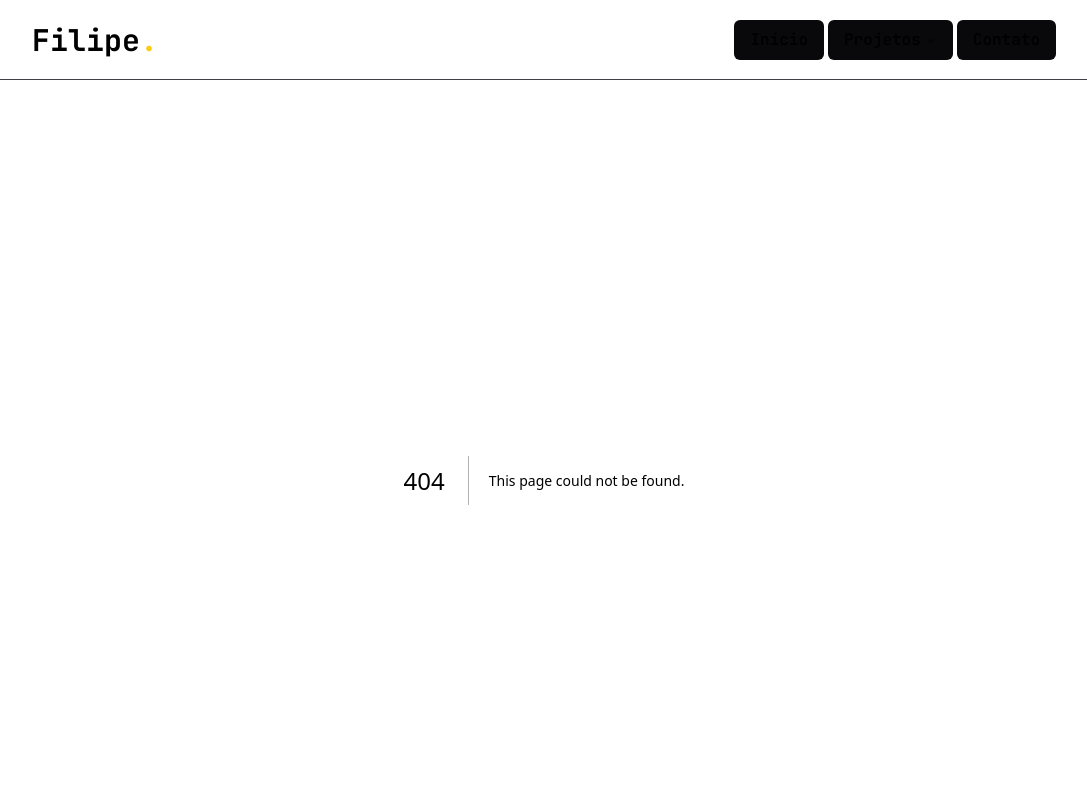
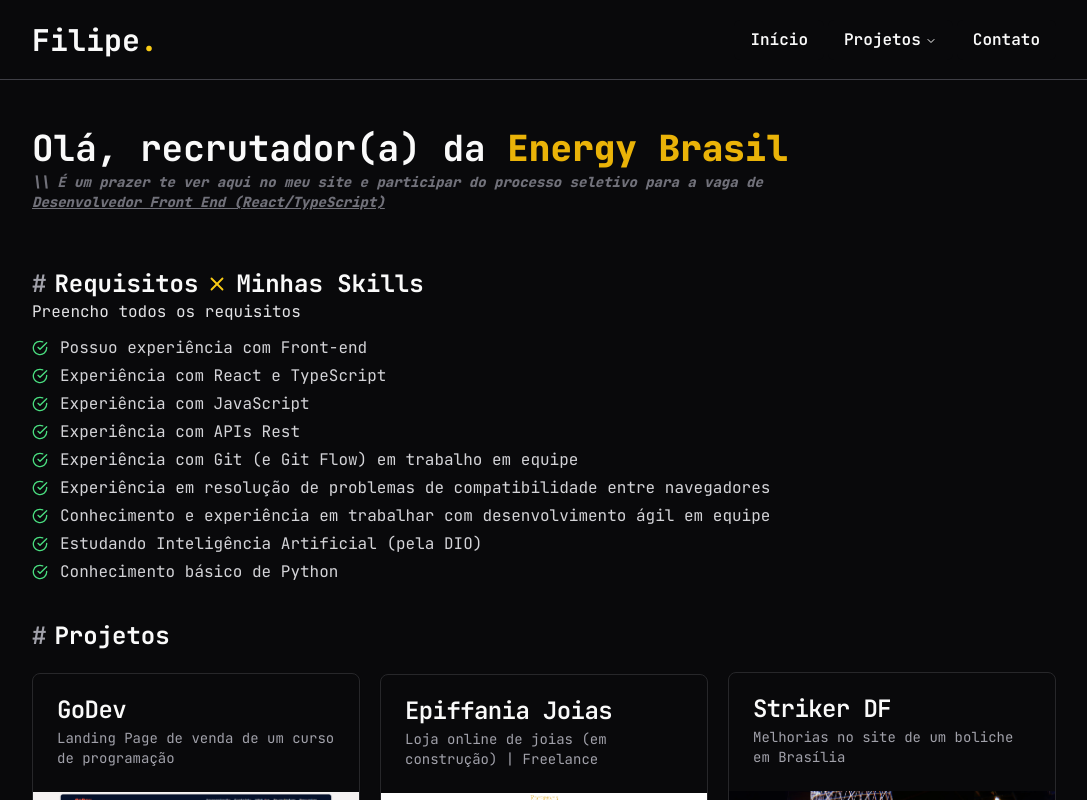
Before and after one commit to filiperv7/filiperv7.com, a Next.js app: page /applications/desenvolvedor-front-end-Entelgy-Brasil in a window 1280 px wide. Before the commit this address had no page. Shown: the top 800 px of the page, without its empty margins (96-1183 px from the left). Built offline with nearby package versions, Linux system fonts and the light colour scheme.

Commit message:
add new application page

```diff
--- /dev/null
+++ b/src/app/applications/desenvolvedor-front-end-Entelgy-Brasil/page.tsx
@@ -0,0 +1,61 @@
+import { Skeleton } from '@/components/applications/skeleton'
+import { CheckCircle } from 'lucide-react'
+
+export default function DesenvolvedorFrontEndEntelgyBrasil() {
+  return (
+    <Skeleton
+      article="a"
+      companyName="Energy Brasil"
+      opportunityName="Desenvolvedor Front End (React/TypeScript)"
+    >
+      <p className="pb-4 text-zinc-200">Preencho todos os requisitos</p>
+
+      <ul className="flex flex-col gap-3 max-sm:gap-2 text-zinc-300 max-sm:text-sm leading-4">
+        <li className="flex items-center gap-3">
+          <CheckCircle className="size-4 text-green-400" />
+          <p className="flex-1">Possuo experiência com Front-end</p>
+        </li>
+        <li className="flex items-center gap-3">
+          <CheckCircle className="size-4 text-green-400" />
+          <p className="flex-1">Experiência com React e TypeScript</p>
+        </li>
+        <li className="flex items-center gap-3">
+          <CheckCircle className="size-4 text-green-400" />
+          <p className="flex-1">Experiência com JavaScript</p>
+        </li>
+        <li className="flex items-center gap-3">
+          <CheckCircle className="size-4 text-green-400" />
+          <p className="flex-1">Experiência com APIs Rest</p>
+        </li>
+        <li className="flex items-center gap-3">
+          <CheckCircle className="size-4 text-green-400" />
+          <p className="flex-1">
+            Experiência com Git (e Git Flow) em trabalho em equipe
+          </p>
+        </li>
+        <li className="flex items-center gap-3">
+          <CheckCircle className="size-4 text-green-400" />
+          <p className="flex-1">
+            Experiência em resolução de problemas de compatibilidade entre
+            navegadores
+          </p>
+        </li>
+        <li className="flex items-center gap-3">
+          <CheckCircle className="size-4 text-green-400" />
+          <p className="flex-1">
+            Conhecimento e experiência em trabalhar com desenvolvimento ágil em
+            equipe
+          </p>
+        </li>
+        <li className="flex items-center gap-3">
+          <CheckCircle className="size-4 text-green-400" />
+          <p className="flex-1">Estudando Inteligência Artificial (pela DIO)</p>
+        </li>
+        <li className="flex items-center gap-3">
+          <CheckCircle className="size-4 text-green-400" />
+          <p className="flex-1">Conhecimento básico de Python</p>
+        </li>
+      </ul>
+    </Skeleton>
+  )
+}
```
